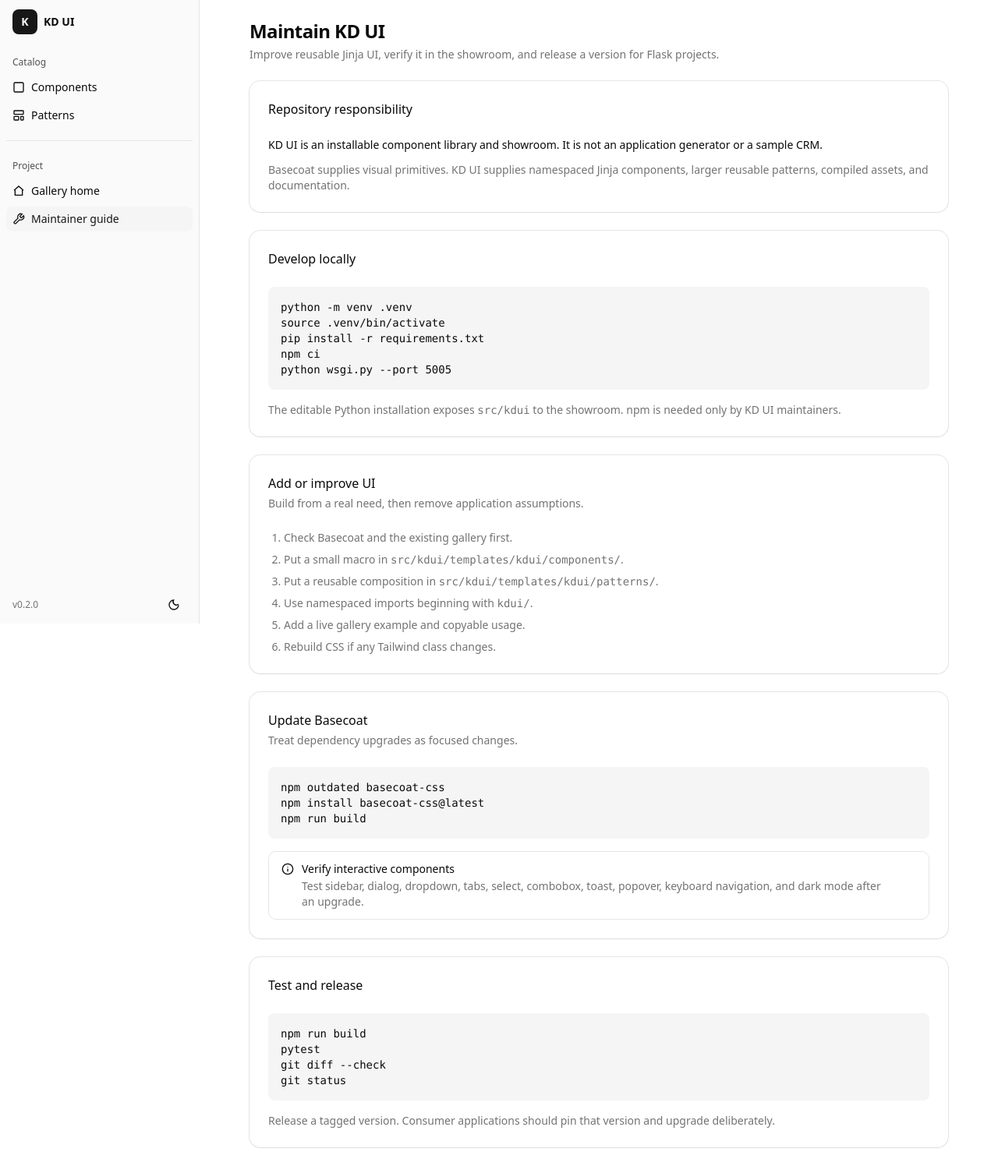
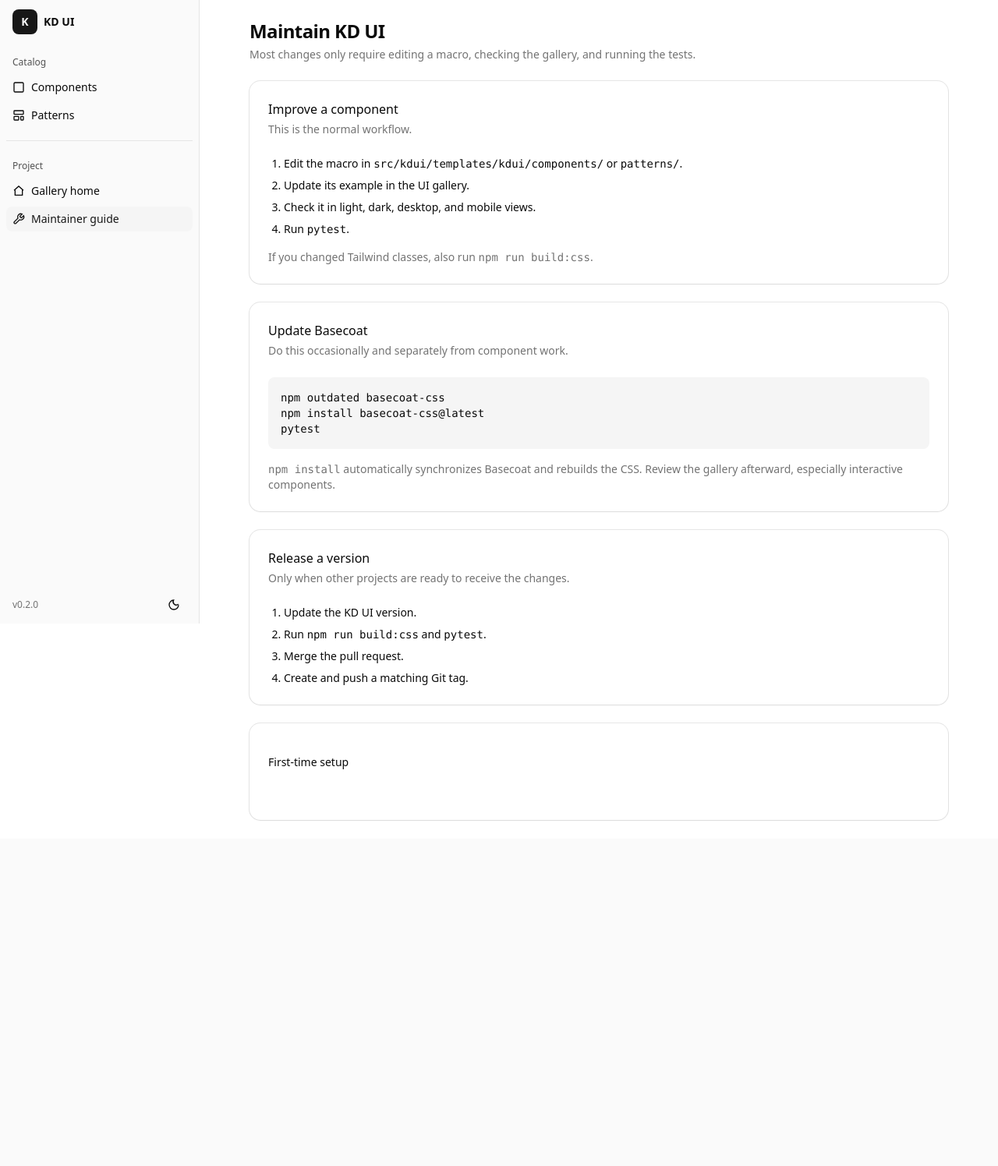
Before and after one commit to windseeker5/kdui, a Flask app: page /ui/maintainer in a window 1280 px wide. Shown: the whole page at 78% size. After the commit the page ends 1053 px from the top, so only its background shows below. Run offline with Flask 3, Linux system fonts and the light colour scheme; style sheets or scripts are compiled from the project's sources; parts of the project's set-up code (start-up, migrations or seed data) failed here and were passed over.

Commit message:
docs: simplify maintainer workflow

```diff
--- a/app/templates/gallery/maintainer.html
+++ b/app/templates/gallery/maintainer.html
@@ -1,67 +1,69 @@
 {% extends "layouts/app.html" %}
 {% from "kdui/components/page_header.html" import page_header %}
-{% from "kdui/components/alert.html" import alert %}
 
 {% block title %}Maintainer guide · KD UI{% endblock %}
 {% block content %}
 <div class="mx-auto max-w-4xl">
-  {{ page_header(title="Maintain KD UI", description="Improve reusable Jinja UI, verify it in the showroom, and release a version for Flask projects.") }}
+  {{ page_header(
+    title="Maintain KD UI",
+    description="Most changes only require editing a macro, checking the gallery, and running the tests."
+  ) }}
 
   <div class="space-y-6">
     <section class="card">
-      <header><h2>Repository responsibility</h2></header>
-      <section class="space-y-3">
-        <p>KD UI is an installable component library and showroom. It is not an application generator or a sample CRM.</p>
-        <p class="text-sm text-muted-foreground">Basecoat supplies visual primitives. KD UI supplies namespaced Jinja components, larger reusable patterns, compiled assets, and documentation.</p>
+      <header>
+        <h2>Improve a component</h2>
+        <p>This is the normal workflow.</p>
+      </header>
+      <section class="space-y-4">
+        <ol class="list-decimal space-y-2 pl-5 text-sm">
+          <li>Edit the macro in <code>src/kdui/templates/kdui/components/</code> or <code>patterns/</code>.</li>
+          <li>Update its example in the UI gallery.</li>
+          <li>Check it in light, dark, desktop, and mobile views.</li>
+          <li>Run <code>pytest</code>.</li>
+        </ol>
+        <p class="text-sm text-muted-foreground">If you changed Tailwind classes, also run <code>npm run build:css</code>.</p>
       </section>
     </section>
 
     <section class="card">
-      <header><h2>Develop locally</h2></header>
+      <header>
+        <h2>Update Basecoat</h2>
+        <p>Do this occasionally and separately from component work.</p>
+      </header>
       <section class="space-y-4">
+        <pre class="overflow-x-auto rounded-md bg-muted p-4 text-sm"><code>npm outdated basecoat-css
+npm install basecoat-css@latest
+pytest</code></pre>
+        <p class="text-sm text-muted-foreground"><code>npm install</code> automatically synchronizes Basecoat and rebuilds the CSS. Review the gallery afterward, especially interactive components.</p>
+      </section>
+    </section>
+
+    <section class="card">
+      <header>
+        <h2>Release a version</h2>
+        <p>Only when other projects are ready to receive the changes.</p>
+      </header>
+      <section>
+        <ol class="list-decimal space-y-2 pl-5 text-sm">
+          <li>Update the KD UI version.</li>
+          <li>Run <code>npm run build:css</code> and <code>pytest</code>.</li>
+          <li>Merge the pull request.</li>
+          <li>Create and push a matching Git tag.</li>
+        </ol>
+      </section>
+    </section>
+
+    <details class="card">
+      <summary class="cursor-pointer px-6 py-4 font-medium">First-time setup</summary>
+      <section>
         <pre class="overflow-x-auto rounded-md bg-muted p-4 text-sm"><code>python -m venv .venv
 source .venv/bin/activate
 pip install -r requirements.txt
 npm ci
 python wsgi.py --port 5005</code></pre>
-        <p class="text-sm text-muted-foreground">The editable Python installation exposes <code>src/kdui</code> to the showroom. npm is needed only by KD UI maintainers.</p>
       </section>
-    </section>
-
-    <section class="card">
-      <header><h2>Add or improve UI</h2><p>Build from a real need, then remove application assumptions.</p></header>
-      <section>
-        <ol class="list-decimal space-y-2 pl-5 text-sm text-muted-foreground">
-          <li>Check Basecoat and the existing gallery first.</li>
-          <li>Put a small macro in <code>src/kdui/templates/kdui/components/</code>.</li>
-          <li>Put a reusable composition in <code>src/kdui/templates/kdui/patterns/</code>.</li>
-          <li>Use namespaced imports beginning with <code>kdui/</code>.</li>
-          <li>Add a live gallery example and copyable usage.</li>
-          <li>Rebuild CSS if any Tailwind class changes.</li>
-        </ol>
-      </section>
-    </section>
-
-    <section class="card">
-      <header><h2>Update Basecoat</h2><p>Treat dependency upgrades as focused changes.</p></header>
-      <section class="space-y-4">
-        <pre class="overflow-x-auto rounded-md bg-muted p-4 text-sm"><code>npm outdated basecoat-css
-npm install basecoat-css@latest
-npm run build</code></pre>
-        {{ alert(title="Verify interactive components", message="Test sidebar, dialog, dropdown, tabs, select, combobox, toast, popover, keyboard navigation, and dark mode after an upgrade.") }}
-      </section>
-    </section>
-
-    <section class="card">
-      <header><h2>Test and release</h2></header>
-      <section class="space-y-4">
-        <pre class="overflow-x-auto rounded-md bg-muted p-4 text-sm"><code>npm run build
-pytest
-git diff --check
-git status</code></pre>
-        <p class="text-sm text-muted-foreground">Release a tagged version. Consumer applications should pin that version and upgrade deliberately.</p>
-      </section>
-    </section>
+    </details>
   </div>
 </div>
 {% endblock %}
```
